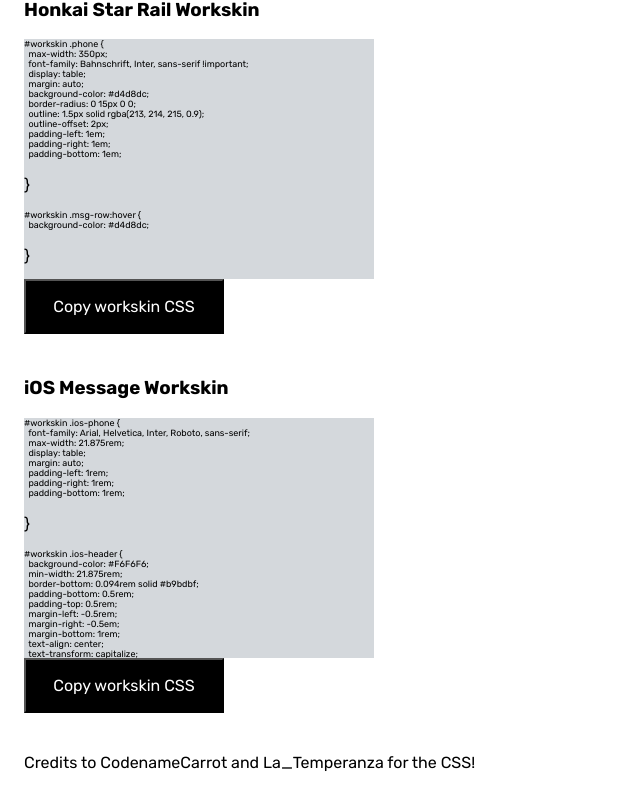
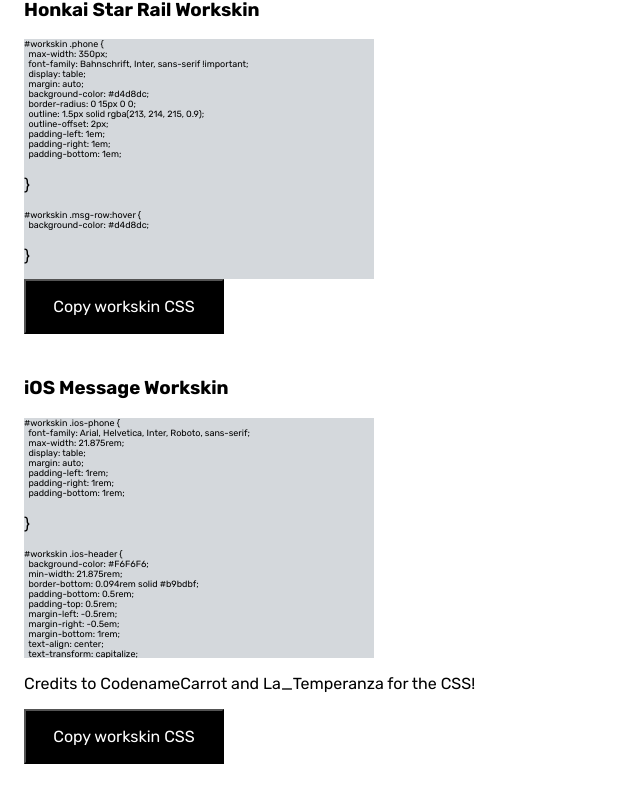
Before and after one commit to qriechan/html-chat-maker, a React (Vite) app: page /workskin in a window 1280 px wide. Shown: the part 205-1012 px from the top of the page, without its empty margins (0-640 px from the left). Built offline with nearby package versions, Linux system fonts and the light colour scheme.

Commit message:
changed credit style

```diff
--- a/src/components/Workskin.jsx
+++ b/src/components/Workskin.jsx
@@ -28,8 +28,8 @@ function Workskin() {
         <div className='workskin-container'>
             <WorkskinIOS
             textRef={textRef} />
+            <p>Credits to CodenameCarrot and La_Temperanza for the CSS!</p>
             <button className='copy-workskin' onClick={copyToClipboard}>Copy workskin CSS</button>
-            <p>Credits to CodenameCarrot and La_Temperanza for the CSS!</p>
         </div>
     </>
     )
```
